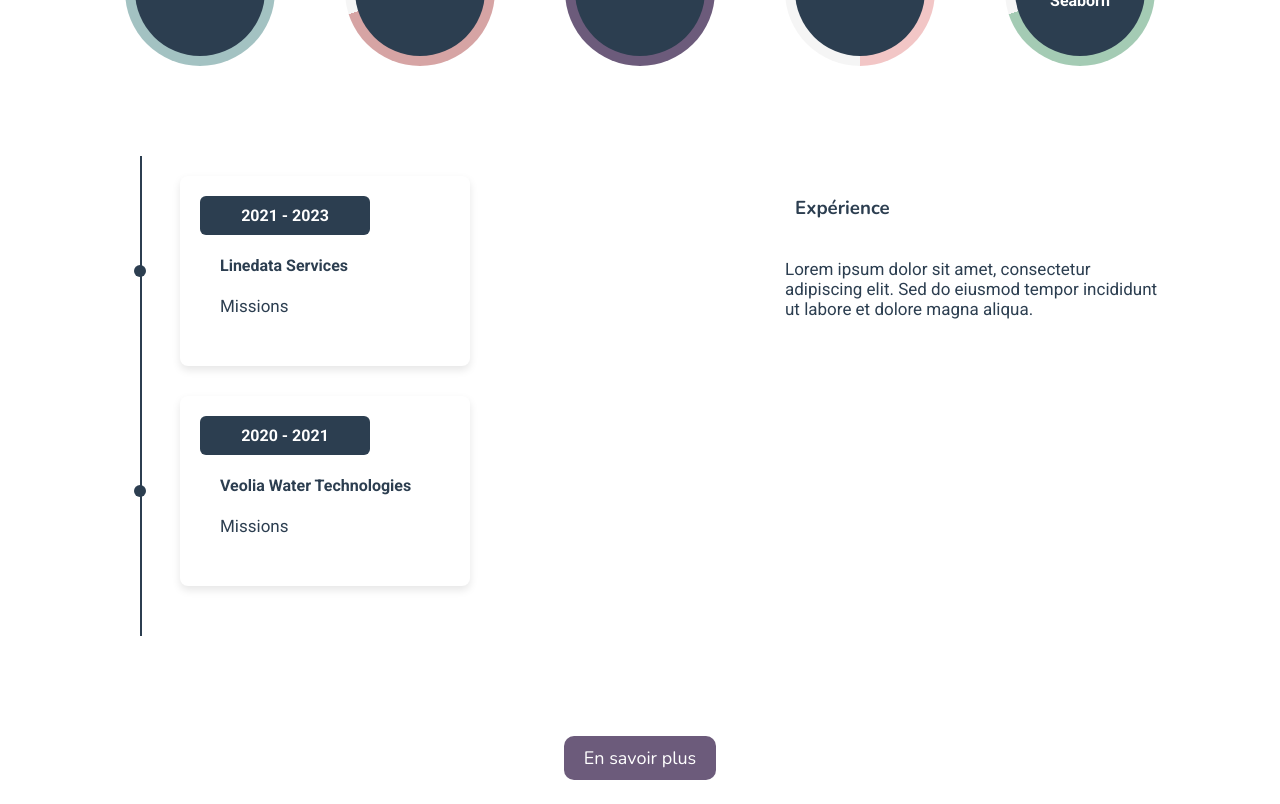
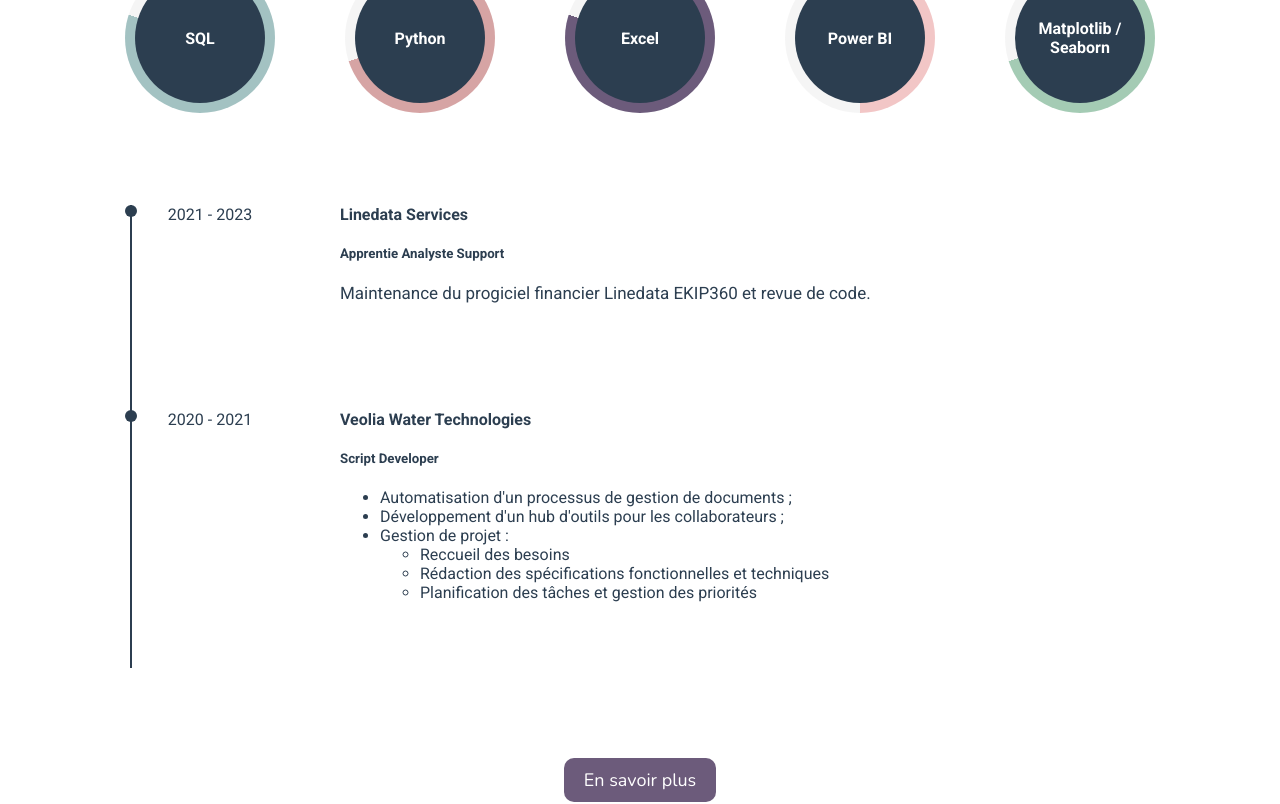
Before and after one commit to TogjiTL/portfolio, a React (Create React App) app: page / in a window 1280 px wide. Shown: the part 1660-2464 px from the top of the page. Built offline with nearby package versions, Linux system fonts and the light colour scheme.

Commit message:
Remodelage frise expérience

```diff
--- a/src/App.js
+++ b/src/App.js
@@ -57,8 +57,6 @@
           <ul class="nav-links">
             <li><a href="#home">Accueil</a></li>
             <li><a href="#about">À propos</a></li>
-            <li><a href="#skills">Compétences</a></li>
-            <li><a href="#experience">Expérience</a></li>
             <li><a href="#projects">Projets</a></li>
             <li><a href="#contact">Contact</a></li>
           </ul>
--- a/src/assets/styles/About.css
+++ b/src/assets/styles/About.css
@@ -28,17 +28,14 @@
     max-width: 100%;
     height: auto;
     margin: 30px;
+    padding-top: 30px;
 }
 
-/* Sous-section */
-h3 {
-    padding: 20px 10px;
-}
-
-/* Titre compétences */
+/* Compétences */
 .skills-title {
     text-align: center;
     margin-top: 20px;
+    padding: 20px 10px;
 }
 
 .skills-title h3 {
@@ -46,7 +43,6 @@
     font-style: italic;
 }
 
-/* Compétences */
 .competences {
     display: flex;
     justify-content: space-around;
@@ -59,8 +55,7 @@
     width: 150px;
     height: 150px;
     border-radius: 50%;
-    background: conic-gradient(var(--color) calc(var(--level) * 360deg),
-            var(--grey-light) calc(var(--level) * 360deg));
+    background: conic-gradient(var(--color) calc(var(--level) * 360deg), var(--grey-light) calc(var(--level) * 360deg));
     display: flex;
     justify-content: center;
     align-items: center;
@@ -84,91 +79,71 @@
     font-weight: bold;
     z-index: 2;
 }
+
 /* Experience */
-.timeline-container {
-    display: flex;
-    max-width: 1200px;
-    margin: auto;
-    padding: 20px 0;
-    position: relative;
-}
+/* Frise */
 .timeline {
     position: relative;
-    flex: 1;
-    padding: 20px 0;
-    margin-left: 50px;
+    margin-left: 40px;
 }
 
+/* Ligne verticale */
 .timeline::before {
     content: '';
     position: absolute;
-    left: 0; /* Ligne verticale commence à gauche du conteneur */
-    top: 0;
     height: 100%;
     width: 2px;
     background-color: var(--blue-dark);
-    z-index: 1;
 }
 
+/* Expériences */
 .timeline-item {
     position: relative;
-    margin-bottom: 30px;
-    padding-left: 40px; /* Espacement pour le texte */
-    display: flex;
+    margin-bottom: 40px;
+    padding-left: 160px;
     align-items: center;
+    padding-bottom: 50px;
 }
 
-/* Ligne verticale centrale */
+/*.timeline-item:hover {
+    box-shadow: 0 4px 8px rgba(0, 0, 0, 0.1);
+    transition: box-shadow 0.35s ease;
+}*/
+
+/* Points */
 .timeline-item::before {
     content: '';
     position: absolute;
-    left: -6px; /* Positionner le point fléché au niveau du texte */
+    left: -5.5px;
     width: 12px;
     height: 12px;
     background-color: var(--blue-dark);
     border-radius: 50%;
-    z-index: 2;
 }
 
 .timeline-date {
-    width: 150px;
+    position: absolute;
+    left: 0; /* Place la date à gauche */
+    top: 0;
+    width: 140px;
     text-align: center;
-    font-weight: bold;
-    background-color: var(--blue-dark);
-    color: var(--white);
-    padding: 10px;
-    border-radius: 6px;
+    padding-left: 10px;
+    border-radius: 20px;
 }
 
 .timeline-content {
-    margin-left: 20px;
+    padding-left: 50px;
+    /* padding: 20px; */
+    border-radius: 8px;
 }
 
 .timeline-box {
-    background-color: var(--white);
-    padding: 20px;
+    /* padding: 20px; */
     border-radius: 8px;
-    box-shadow: 0 4px 8px rgba(0, 0, 0, 0.1);
-    position: relative;
-    z-index: 2;
-    min-width: 250px;
-    min-height: 150px;
+    /* box-shadow: 0 4px 8px rgba(0, 0, 0, 0.1); */
 }
 
-/* Description */
-.extra-content {
-    flex: 1;
-    max-width: 35%;
-    margin-left: 20px;
-    padding: 20px;
-    border-radius: 8px;
-}
-
-.extra-content h3 {
-    padding-top: 0;
-}
-
-/* En savoir plus */
+/* En savoir plus : CV */
 .skills-button {
     text-align: center;
     margin-top: 30px;
@@ -194,6 +169,7 @@
 
 /* Responsive*/
 @media (max-width: 768px) {
+    /* A propos */
     .about-section {
         flex-direction: column;
         align-items: center;
@@ -205,40 +181,31 @@
     }
 
     .about-image {
-        margin-top: 20px;
-        text-align: center;
+        display: none;
     }
 
-    .about-image img {
-        max-width: 100%;
-        margin: 20px 0;
+    /* Compétences */
+    .competences {
+        flex-direction: column;
+        align-items: center;
     }
 
-    .timeline-container {
-        flex-direction: column;
-    }
-    .timeline {
-        margin-left: 0;
+    .skill-circle {
+        width: 100%;
+        max-width: 150px;
+        margin: 10px 0;
     }
 
+    /* Expérience */
     .timeline-item {
-        padding-left: 0;
+        padding-left: 40px;
     }
 
     .timeline-date {
-        margin-bottom: 10px;
         width: auto;
     }
 
     .timeline-box {
-        min-width: 100%;
-    }
-
-    .timeline-item::before {
-        display: none;
-    }
-
-    .extra-content {
-        max-width: 100%;
+        width: 90%;
     }
 }
--- a/src/components/About.js
+++ b/src/components/About.js
@@ -38,14 +38,14 @@
                 </div>
             </div>
 
-            < div className="timeline-container" id="experience">
                 <div className="timeline">
                     <div className="timeline-item">
                         <div className="timeline-box">
                             <div className="timeline-date">2021 - 2023</div>
                             <div className="timeline-content">
                                 <h4>Linedata Services</h4>
-                                <p>Missions</p>
+                                <h5>Apprentie Analyste Support</h5>
+                                <p>Maintenance du progiciel financier Linedata EKIP360 et revue de code.</p>
                             </div>
                         </div>
                     </div>
@@ -54,17 +54,22 @@
                             <div className="timeline-date">2020 - 2021</div>
                             <div className="timeline-content">
                                 <h4>Veolia Water Technologies</h4>
-                                <p>Missions</p>
+                                <h5>Script Developer</h5>
+                                <ul>
+                                    <li>Automatisation d'un processus de gestion de documents ;</li>
+                                    <li>Développement d'un hub d'outils pour les collaborateurs ;</li>
+                                    <li>Gestion de projet :
+                                        <ul>
+                                            <li>Reccueil des besoins</li>
+                                            <li>Rédaction des spécifications fonctionnelles et techniques</li>
+                                            <li>Planification des tâches et gestion des priorités</li>
+                                        </ul>
+                                    </li>
+                                </ul>
                             </div>
                         </div>
                     </div>
                 </div>
-            <div className="extra-content">
-                    <h3>Expérience</h3>
-                    <p>Lorem ipsum dolor sit amet, consectetur adipiscing elit. Sed do eiusmod tempor incididunt ut labore et dolore magna aliqua.</p>
-                    {/* <img src={ profil } alt="Example" style={{ width: '100%', borderRadius: '8px' }} /> */}
-                </div>
-            </div>
 
             <div className="skills-button">
                 <a href= { cv } target="_blank" className="btn-cv" rel="noreferrer">En savoir plus</a>
```
